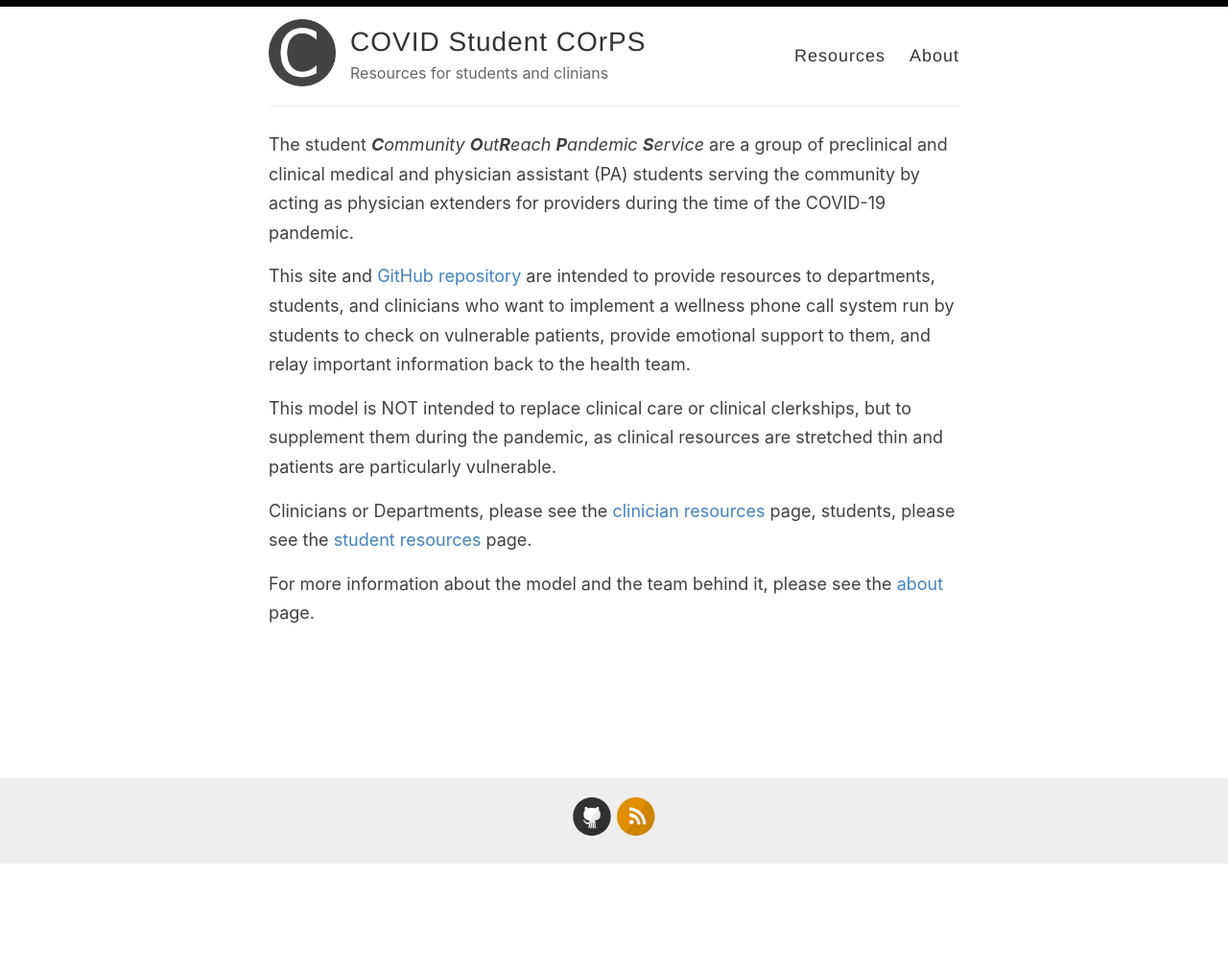
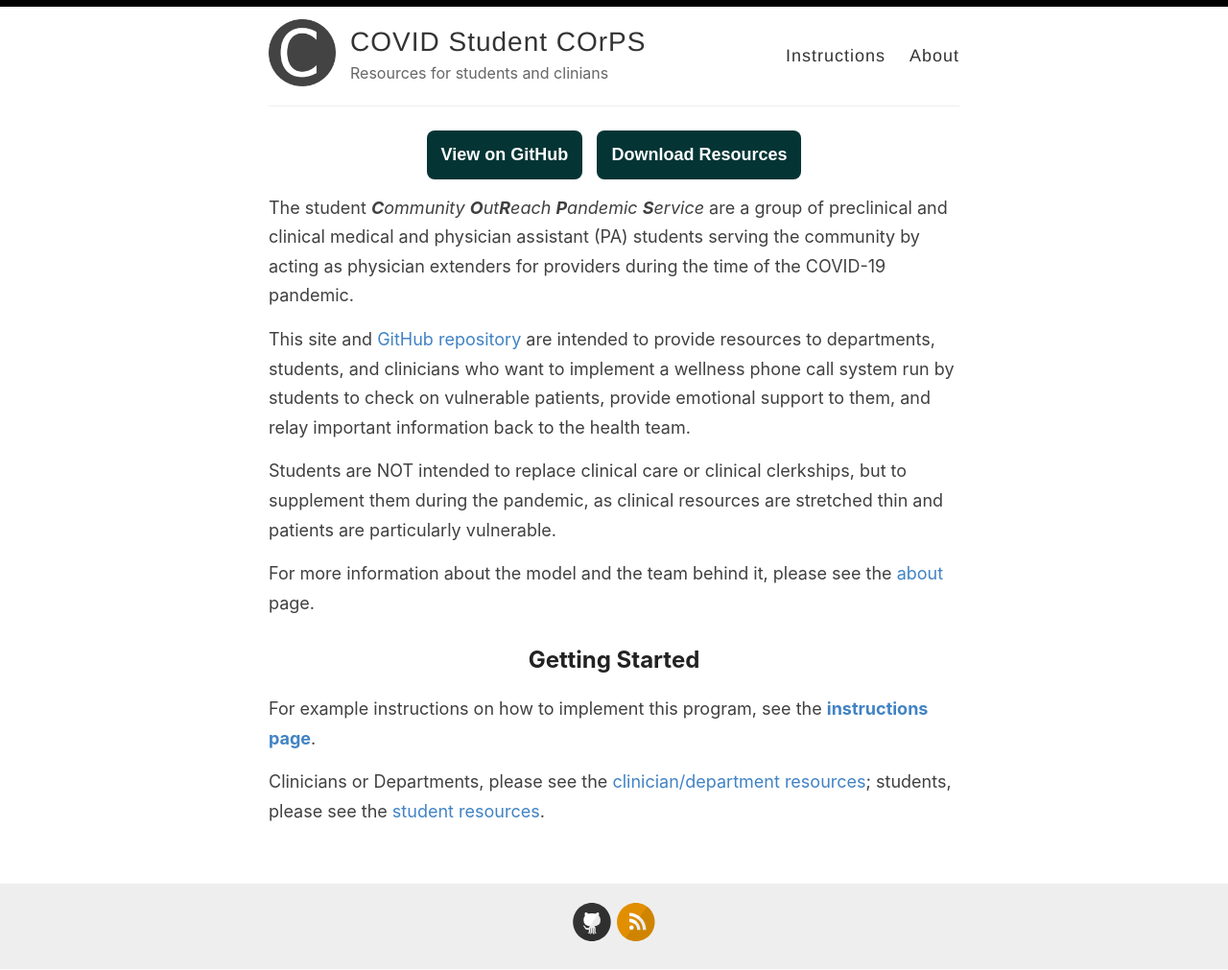
Before and after one commit to MikeDacre/studentcorps, a Jekyll site: the page built from index.md, in a window 1280 px wide. Shown: the whole page at 96% size. Built offline with Jekyll 4.4.1, drawn with Linux system fonts in a browser that asks for light colours; before the commit the page ends 901 px from its top, so only the background shows below that.

Commit message:
Initial page draft complete

```diff
--- a/_layouts/default.html
+++ b/_layouts/default.html
@@ -6,6 +6,7 @@
     {% include meta.html %}
 
     <link rel="stylesheet" type="text/css" href="{{ site.baseurl }}/assets/style.css" />
+    <link rel="stylesheet" type="text/css" href="{{ site.baseurl }}/assets/button.css" />
     <link rel="alternate" type="application/rss+xml" title="{{ site.name }} - {{ site.description }}" href="{{ site.baseurl }}/feed.xml" />
     <link rel="canonical" href="{{ site.url }}{{ page.url }}" />
 
@@ -33,7 +34,7 @@
             </div>
 
             <nav>
-              <a href="{{ site.baseurl }}/resources">Resources</a>
+              <a href="{{ site.baseurl }}/instructions">Instructions</a>
               <!-- <a href="{{ site.baseurl }}/news">News</a> -->
               <a href="{{ site.baseurl }}/about">About</a>
             </nav>
--- a/_pages/news.html
+++ b/_pages/news.html
@@ -1,7 +1,7 @@
 ---
 layout: default
+permalink: /news/
 title: News
-permalink: /news/
 ---
 
 
--- /dev/null
+++ b/assets/button.css
@@ -0,0 +1,25 @@
+.buttonBox {
+    text-align: center;
+}
+
+.myButton {
+	background-color:#043434;
+	border-radius:8px;
+	display:inline-block;
+	cursor:pointer;
+	color:#ffffff;
+	font-family:Arial;
+	font-size:18px;
+	font-weight:bold;
+	padding:10px 15px;
+	text-decoration:none;
+}
+
+.myButton:hover {
+	background-color:#043434;
+}
+
+.myButton:active {
+	position:relative;
+	top:1px;
+}
--- a/index.md
+++ b/index.md
@@ -3,12 +3,21 @@ layout: default
 title: COVID-19 Student CORPS
 ---
 
+<div class="buttonBox">
+  <a href="https://github.com/MikeDacre/studentcorps" class="myButton">View on GitHub</a> &nbsp; <a href="https://github.com/MikeDacre/studentcorps/releases" class="myButton">Download Resources</a>
+</div>
+
+
 The student <em><b>C</b>ommunity <b>O</b>ut<b>R</b>each <b>P</b>andemic <b>S</b>ervice</em> are a group of preclinical and clinical medical and physician assistant (PA) students serving the community by acting as physician extenders for providers during the time of the COVID-19 pandemic.
 
 This site and [GitHub repository](https://www.github.com/MikeDacre/studentcorps) are intended to provide resources to departments, students, and clinicians who want to implement a wellness phone call system run by students to check on vulnerable patients, provide emotional support to them, and relay important information back to the health team.
 
-This model is NOT intended to replace clinical care or clinical clerkships, but to supplement them during the pandemic, as clinical resources are stretched thin and patients are particularly vulnerable.
+Students are NOT intended to replace clinical care or clinical clerkships, but to supplement them during the pandemic, as clinical resources are stretched thin and patients are particularly vulnerable.
 
-Clinicians or Departments, please see the [clinician resources](/resources#Clinician Resources) page, students, please see the [student resources](/resources#Student Resources) page.
+For more information about the model and the team behind it, please see the [about](/about) page.
 
-For more information about the model and the team behind it, please see the [about](about) page.
+## Getting Started
+
+For example instructions on how to implement this program, see the **[instructions page](/instructions)**.
+
+Clinicians or Departments, please see the [clinician/department resources](/instructions/#clinician-and-department-resources); students, please see the [student resources](/instructions/#student-resources).
```
Also changed, not shown: _pages/about.md (+13 -26 lines), _pages/instructions.md (added, +74 -0 lines), _pages/resources.md (deleted, +0 -15 lines).
